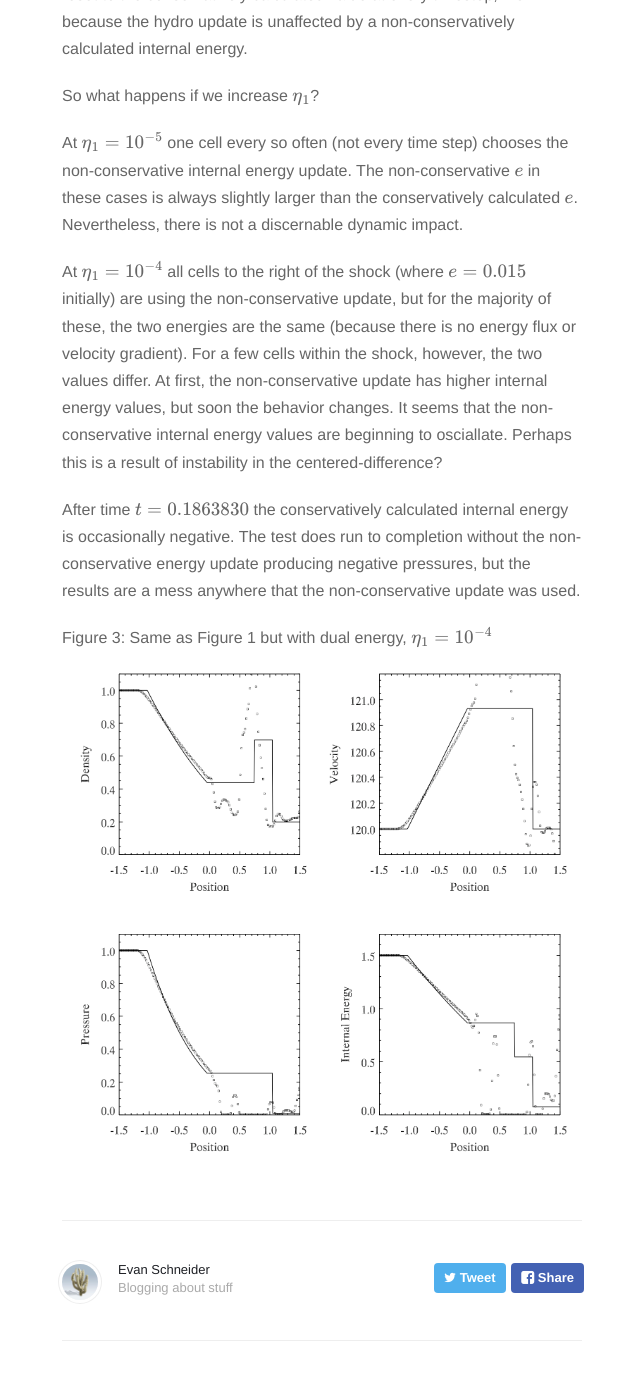
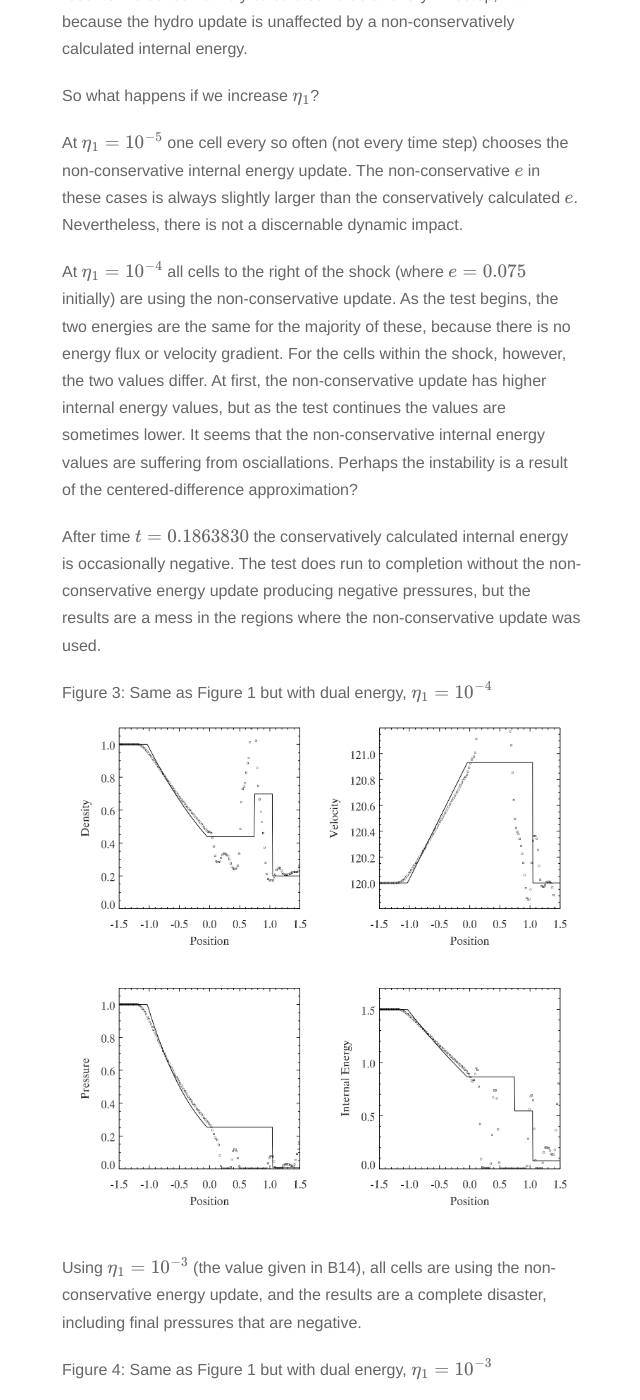
Before and after one commit to evaneschneider/site, a Jekyll site: the page built from _posts/2015-09-30-dual-energy.markdown, in a window 1280 px wide and 1400 px high, scrolled down 2747 px. Shown: the whole window, without its empty margins (318-958 px from the left). Built offline with Jekyll 4.4.1, drawn with Linux system fonts in a browser that asks for light colours; nearby versions of some CDN libraries; formulas are drawn with MathJax 3; some of the changed text lies outside the part shown.

Commit message:
Added a figure using the Bryan internal energy update.

```diff
--- a/_posts/2015-09-30-dual-energy.markdown
+++ b/_posts/2015-09-30-dual-energy.markdown
@@ -88,16 +88,34 @@
 always slightly larger than the conservatively calculated $$e$$. Nevertheless, there is not
 a discernable dynamic impact.
 
-At $$\eta_1 = 10^{-4}$$ all cells to the right of the shock (where $$e = 0.015$$ initially) are
-using the non-conservative update, but for the majority of these, the two energies are the same
-(because there is no energy flux or velocity gradient). For a few cells within the shock, however,
+At $$\eta_1 = 10^{-4}$$ all cells to the right of the shock (where $$e = 0.075$$ initially) are
+using the non-conservative update. As the test begins, the two energies are the same for the majority of these,
+because there is no energy flux or velocity gradient. For the cells within the shock, however,
 the two values differ. At first, the non-conservative update has higher internal energy values, but
-soon the behavior changes. It seems that the non-conservative internal energy values are beginning
-to osciallate. Perhaps this is a result of instability in the centered-difference?
+as the test continues the values are sometimes lower. It seems that the non-conservative internal energy
+values are suffering from osciallations. Perhaps the instability is a result of the centered-difference approximation?
 
 After time $$t = 0.1863830$$ the conservatively calculated internal energy is occasionally negative.
 The test does run to completion without the non-conservative energy update producing negative pressures,
-but the results are a mess anywhere that the non-conservative update was used.
+but the results are a mess in the regions where the non-conservative update was used.
 
 Figure 3: Same as Figure 1 but with dual energy, $$\eta_1 = 10^{-4}$$
 <img src="{{ site.url }}assets/images/PPMP_exact_M100_etam4.png">
+
+Using $$\eta_1 = 10^{-3}$$ (the value given in B14), all cells are using the non-conservative energy
+update, and the results are a complete disaster, including final pressures that are negative.
+
+Figure 4: Same as Figure 1 but with dual energy, $$\eta_1 = 10^{-3}$$
+<img src="{{ site.url }}assets/images/PPMP_exact_M100_etam3.png">
+
+
+**Is it the way the divergence is approximated?**
+
+B14 have a slightly different way of estimating the $$P \nabla \cdot \mathbf{v}$$ term. They actually
+use the velocities at the interface returned by the Riemann solver to approximate the derivative.
+Does using this version help?
+
+Figure 5: Same as Figure 4 but with the B14 internal energy update
+<img src="{{ site.url }}assets/images/PPMP_exact_M100_B14udpate.png">
+
+The results are strikingly similar to Figure 4. Evidently the Pdv approximation is not the problem.
```
Also changed, not shown: assets/images/PPMP_exact_M100_etam3.png (added).
